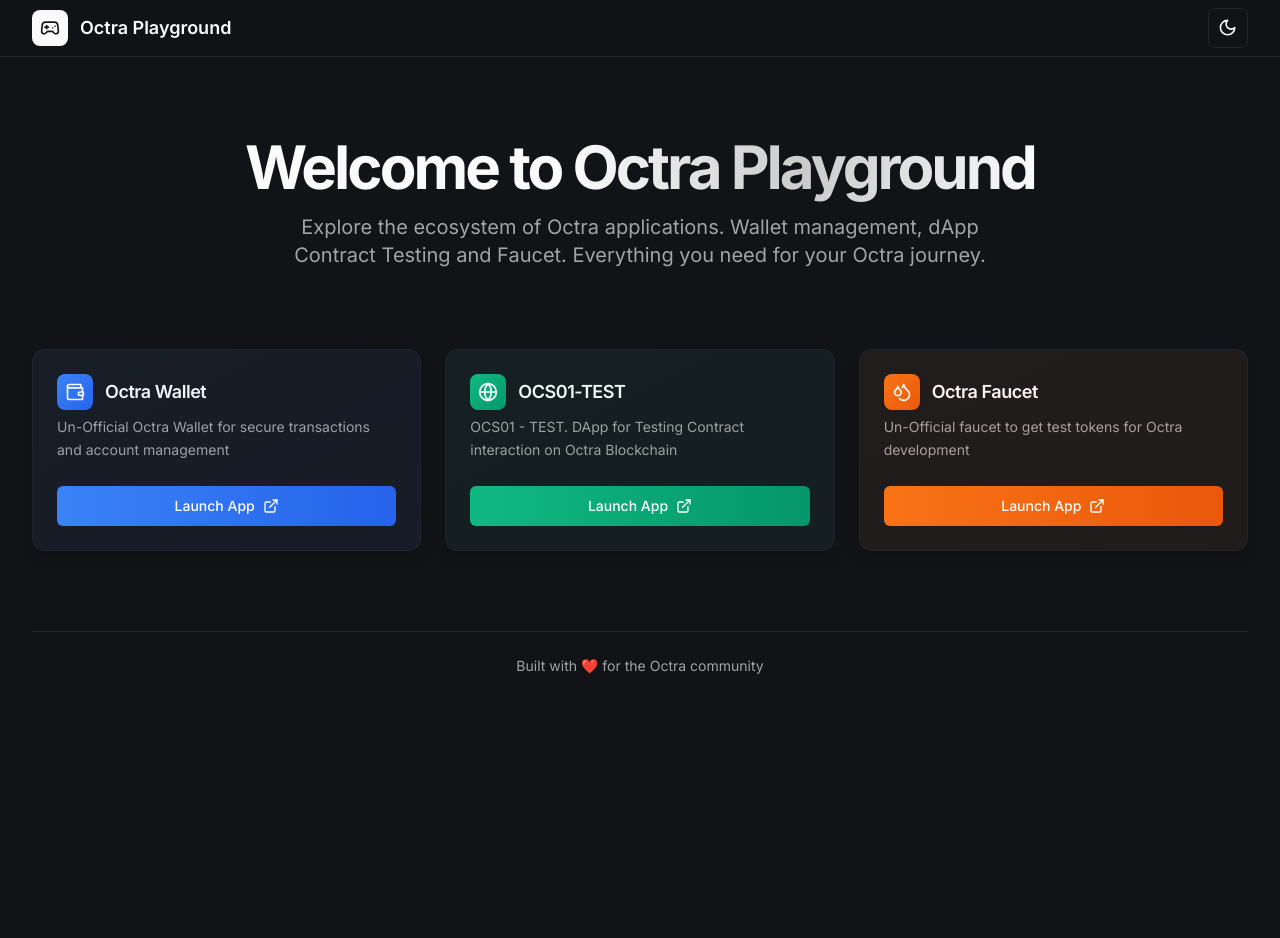
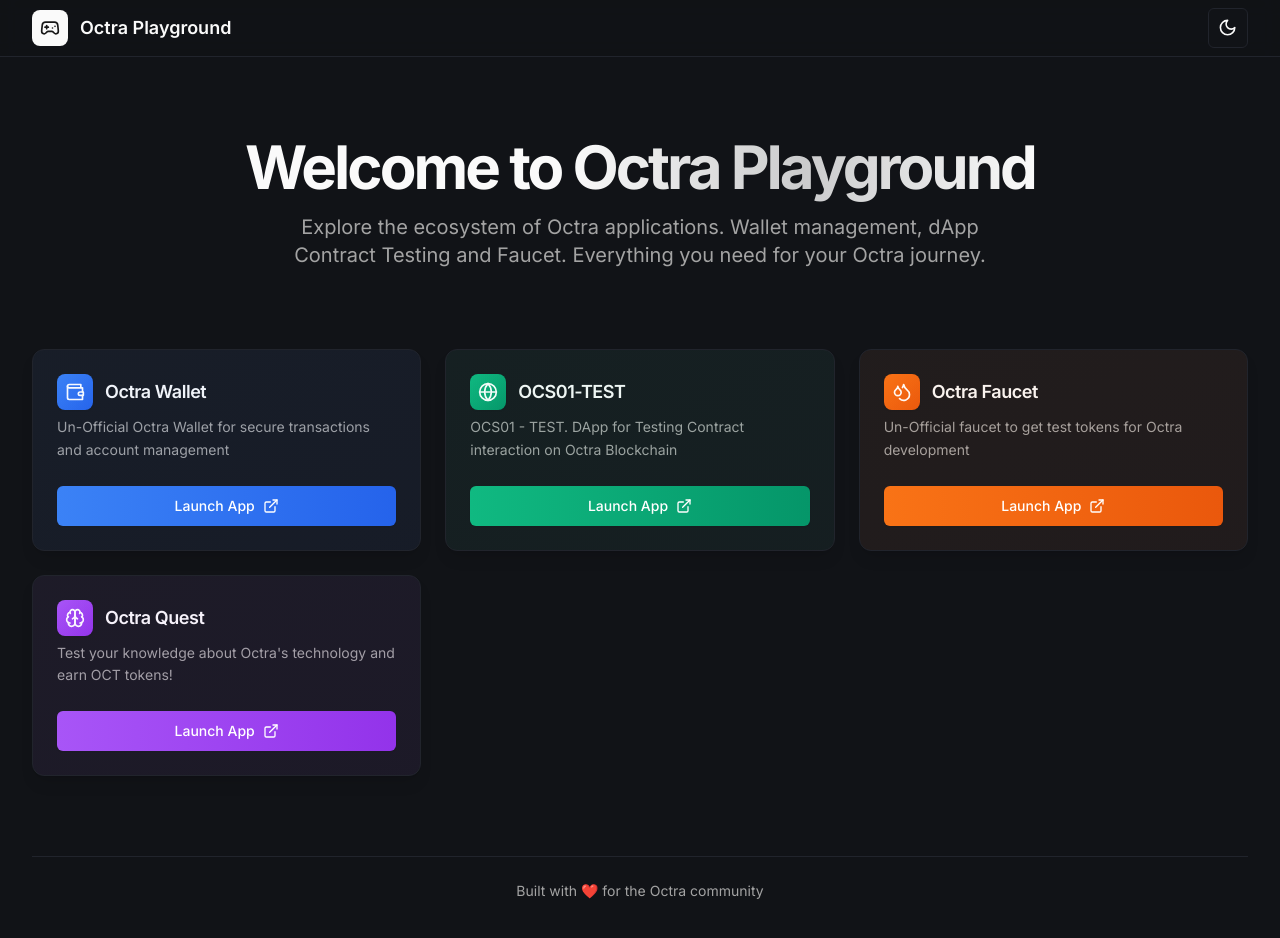
Before and after one commit to m-tq/octra-playground, a React (Vite) app: page / in a window 1280 px wide. Shown: the top 938 px of the page. Before the commit the page ends 800 px from the top, so only its background shows below. Built offline with nearby package versions, Linux system fonts and the light colour scheme.

Commit message:
add octra quest

```diff
--- /dev/null
+++ b/forge.yaml
@@ -0,0 +1,2 @@
+# yaml-language-server: $schema=https://raw.githubusercontent.com/antinomyhq/forge/refs/heads/main/forge.schema.json
+model: anthropic/claude-sonnet-4
--- a/src/App.tsx
+++ b/src/App.tsx
@@ -19,19 +19,19 @@ const apps = [
     icon: 'globe' as const,
     accent: 'from-emerald-500 to-emerald-600',
   },
-  // {
-  //   title: 'ONS (Octra Name Service)',
-  //   description: 'Un-Official decentralized naming service for the Octra ecosystem',
-  //   url: 'https://ons.xme.my.id',
-  //   icon: 'globe' as const,
-  //   accent: 'from-emerald-500 to-emerald-600',
-  // },
   {
     title: 'Octra Faucet',
     description: 'Un-Official faucet to get test tokens for Octra development',
     url: 'https://oct-faucet.xme.my.id',
     icon: 'droplets' as const,
     accent: 'from-orange-500 to-orange-600',
+  },
+  {
+    title: 'Octra Quest',
+    description: 'Test your knowledge about Octra\'s technology and earn OCT tokens!',
+    url: 'https://octra-quest.xme.my.id',
+    icon: 'brain' as const,
+    accent: 'from-purple-500 to-purple-600',
   },
 ];
 
--- a/src/components/AppCard.tsx
+++ b/src/components/AppCard.tsx
@@ -1,5 +1,5 @@
 import React from 'react';
-import { ExternalLink, Wallet, Globe, Droplets } from 'lucide-react';
+import { ExternalLink, Wallet, Globe, Droplets, Brain } from 'lucide-react';
 import { Card, CardHeader, CardTitle, CardDescription, CardContent, CardFooter } from './ui/Card';
 import { Button } from './ui/Button';
 
@@ -7,7 +7,7 @@ interface AppCardProps {
   title: string;
   description: string;
   url: string;
-  icon: 'wallet' | 'globe' | 'droplets';
+  icon: 'wallet' | 'globe' | 'droplets' | 'brain';
   accent: string;
 }
 
@@ -15,6 +15,7 @@ const iconMap = {
   wallet: Wallet,
   globe: Globe,
   droplets: Droplets,
+  brain: Brain,
 };
 
 export function AppCard({ title, description, url, icon, accent }: AppCardProps) {
```
